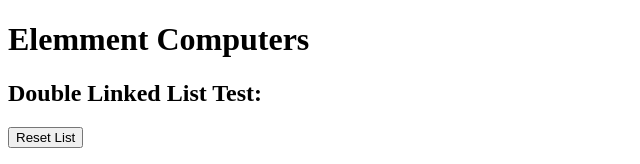
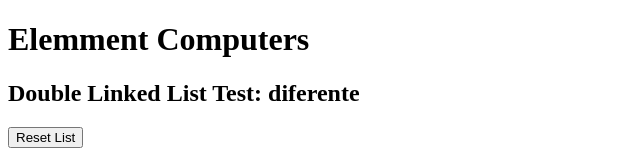
Before and after one commit to jeissonbarriga/elemment-computers, an Angular app: page / in a window 1280 px wide. Shown: the top 164 px of the page, without its empty margins (0-640 px from the left). Built offline with nearby package versions, Linux system fonts and the light colour scheme.

Commit message:
Segunda prueba

```diff
--- a/src/app/app.component.html
+++ b/src/app/app.component.html
@@ -1,6 +1,6 @@
 <h1>Elemment Computers</h1>
 
-<h2>Double Linked List Test:</h2>
+<h2>Double Linked List Test: diferente</h2>
 <button (click)="resetList()">Reset List</button><br>
 <br>
 <button (click)="pushNodesFront(10000)">Push 10.000 nodes at front</button><br>
```
